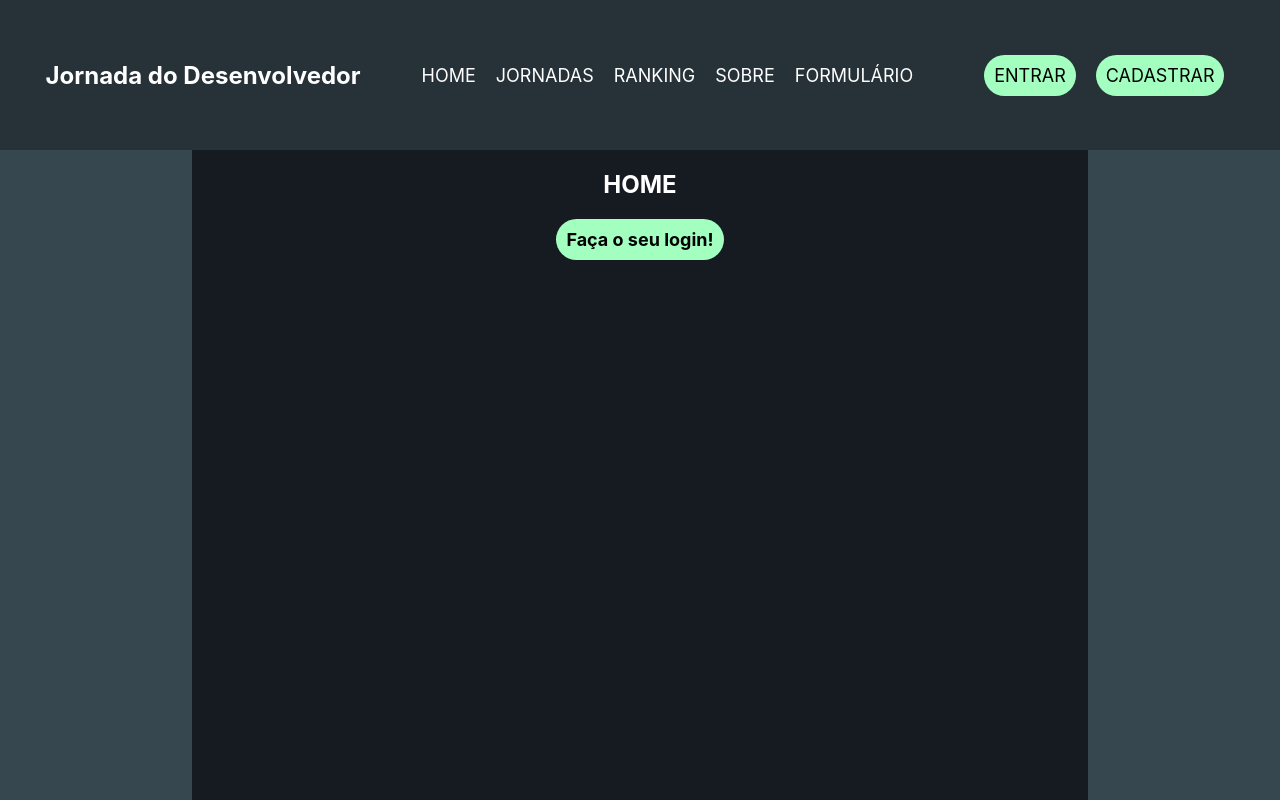
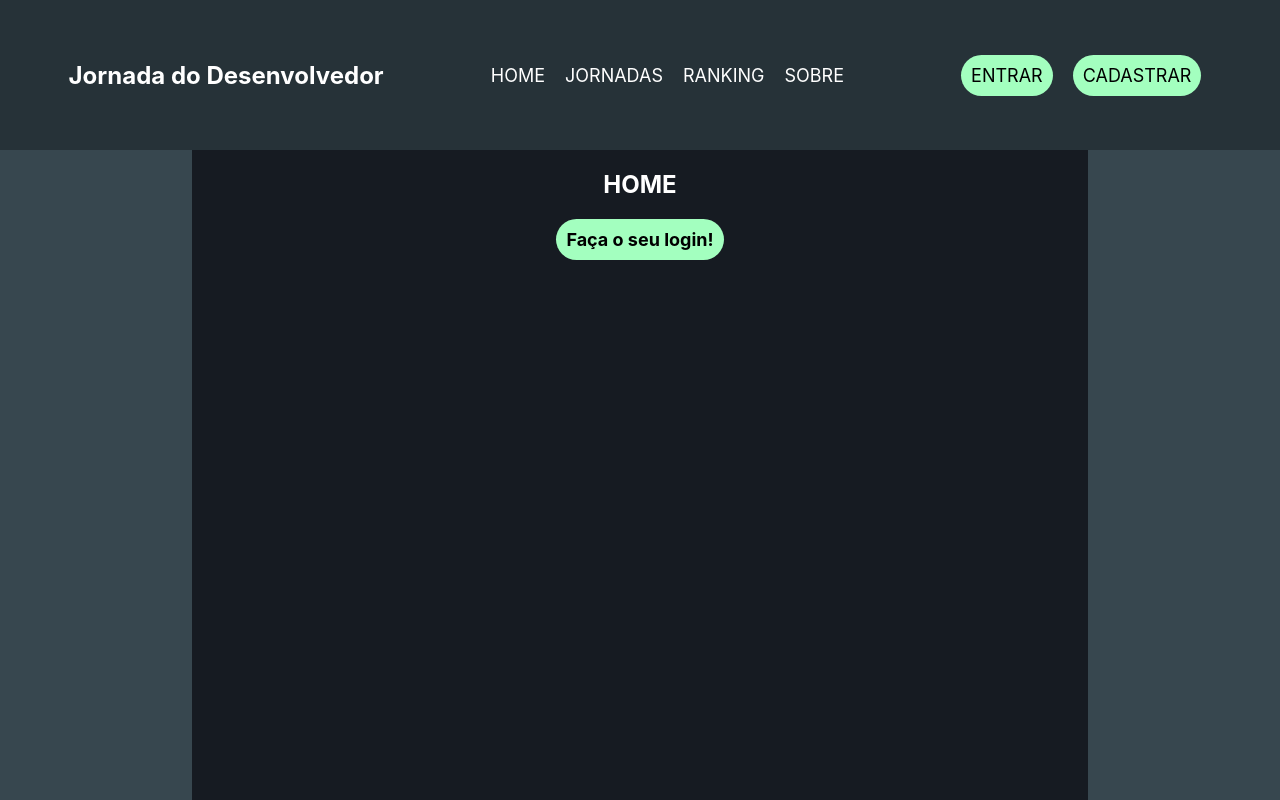
Before and after one commit to delberss/Delber_Kennedy_Nicolas_Wesley, a React (Create React App) app: page / in a window 1280 px wide. Shown: the top 800 px of the page. Built offline with nearby package versions, Linux system fonts and the light colour scheme.

Commit message:
remoção formulario header & add debug msg

```diff
--- a/src/Header/Header.js
+++ b/src/Header/Header.js
@@ -81,9 +81,7 @@ class Header extends Component {
                         <li >
                             <a href="/sobre">SOBRE</a>
                         </li>
-                        <li >
-                            <a href="/formulario1">FORMULÁRIO</a>
-                        </li>
+
 
                     </ul>
                 </div>
--- a/src/pages/Jornadas/index.js
+++ b/src/pages/Jornadas/index.js
@@ -182,6 +182,7 @@ class Jornadas extends Component {
             for (let i = 0; i < this.state.subT.length; i++) {
                 let id = this.state.subT[i]['id'];
                 let nome = this.state.subT[i]['nome'];
+                const stc = true; //this.subTConcluido(id); não funciona
                 List.push(
                     <>
                         <div className="subtopico">
@@ -200,9 +201,9 @@ class Jornadas extends Component {
                                 </div>
 
                             </li>
-                            <div className="subtopicoConcluido">
+                            {stc && <div className="subtopicoConcluido" >
                                 <span className="fa-solid fa-check"></span>
-                            </div>
+                            </div>}
                         </div>
                     </>
                 );
@@ -494,6 +495,7 @@ class Jornadas extends Component {
     }
 
     subTConcluido(id) {
+        console.log('me chamou');
        // console.log('fn subtconcluido');
        // console.log(this.state.user[0]['subtopicosconcluidos']);
 
```
